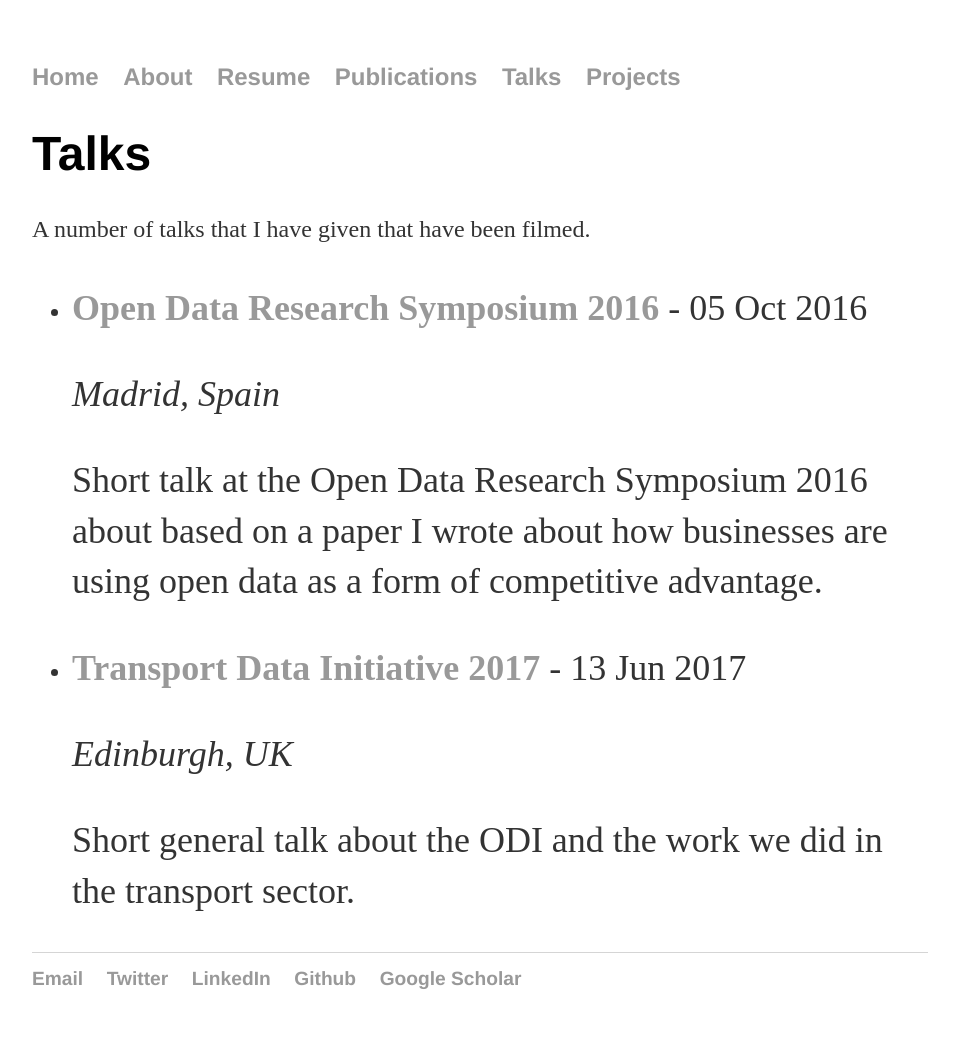
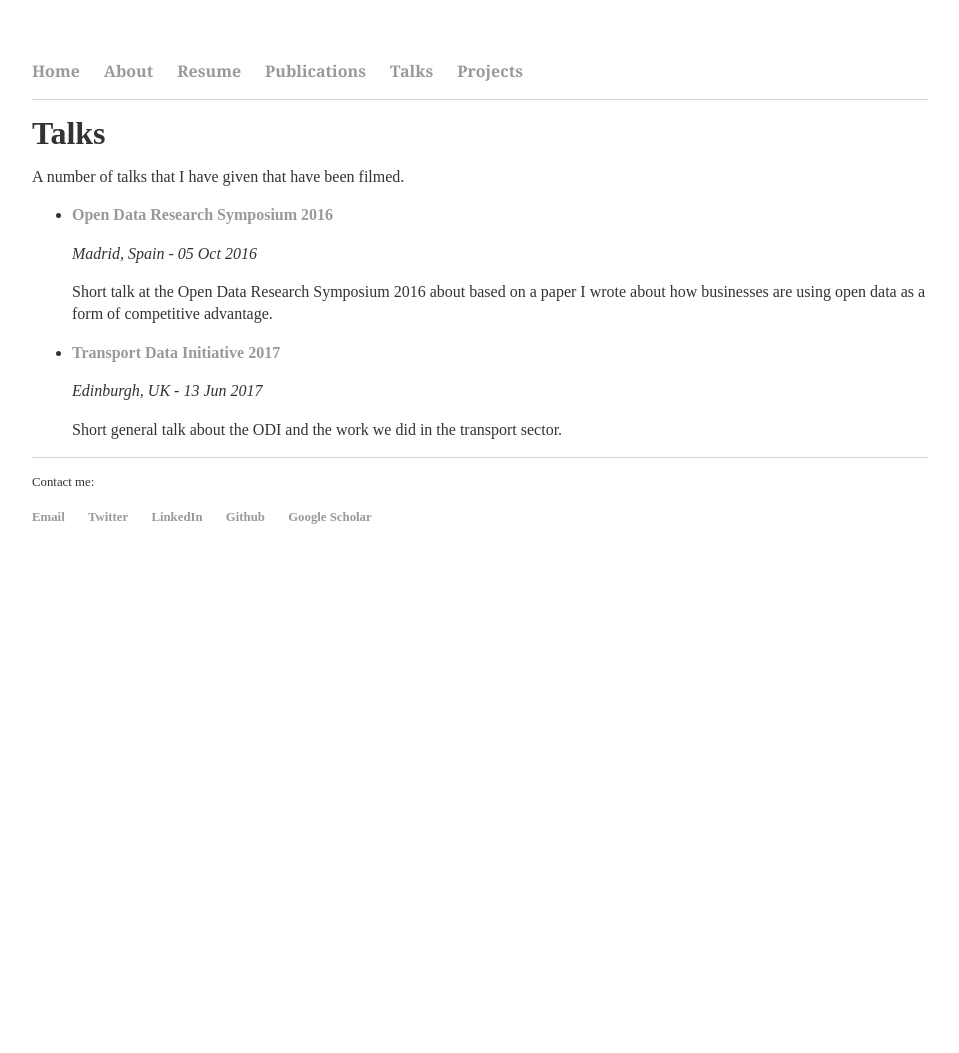
Before and after one commit to JmeF/JmeF.github.io, a Jekyll site: the page built from talks/index.html, in a window 1280 px wide. Shown: the whole page, without its empty margins (160-1119 px from the left). Built offline with Jekyll 4.4.1, drawn with Linux system fonts in a browser that asks for light colours; after the commit the page ends 900 px from its top, so only the background shows below that.

Commit message:
setup sass styling folder

```diff
--- a/_config.yml
+++ b/_config.yml
@@ -1,6 +1,7 @@
 name: Jamie Fawcett
 markdown: kramdown
 
+#Setup collections so that md can be pushed into pages
 collections:
   projects:
     output: true
@@ -14,3 +15,8 @@ collections:
   resume-education:
     output: False
 collections_dir: content
+
+#Setup the sass print style + set location (actually default)
+sass:
+    sass_dir : _sass
+    style: compressed
--- a/_layouts/default.html
+++ b/_layouts/default.html
@@ -3,9 +3,10 @@
         <head>
           <meta charset="utf-8">
           <title>{{ page.title }}</title>
-          <!-- link to main stylesheet -->
-          <link rel="stylesheet" type="text/css" href="/css/main.css">
+          <!-- previous link to main stylesheet  <link rel="stylesheet" type="text/css" href="/css/main.css"> -->
+          <link rel="stylesheet" type="text/css" href="{{ '/assets/css/main.css' | relative_url }}" />
         </head>
+
 
         <body>
            <nav>
@@ -26,6 +27,7 @@
           </div><!-- /.container -->
 
           <footer>
+            <p>Contact me:</p>
               <ul>
           <li><a href="mailto:me@jamiefawcett.org.uk?subject=I found your website and...">Email</a></li>
 				  <li><a href="https://twitter.com/JamieFawcett1">Twitter</a></li>
--- /dev/null
+++ b/_layouts/project.html
@@ -0,0 +1,3 @@
+---
+layout: default
+---
--- /dev/null
+++ b/_sass/typography-color-settings.scss
@@ -0,0 +1,128 @@
+/*
+Setting up the typography and colours (for now)
+- Has no front matter so needs to be imported into main.sass
+*/
+
+@charset "utf-8";
+
+/* Colours
+------------------------------------------------------------------- */
+$text-colour: #333;
+$link-colour: #999;
+
+$line-colour: #d5d5d5;
+
+
+/* Fonts
+------------------------------------------------------------------- */
+$base-font-size: 16px;
+$font-family-sans-serif: "Lato", "Helvetica Neue", Helvetica, Arial, sans-serif;
+$font-family-serif: "Volkhov", Georgia, Times, serif;
+
+$body-font-family: $font-family-sans-serif;
+$body-font-weight: normal;
+$body-font-style: normal;
+
+$header-font-family: $font-family-serif;
+
+/* Font Weight
+------------------------------------------------------------------- */
+$font-weight-normal: normal;
+$font-weight-bold: bold;
+
+/* Font Size Variables
+------------------------------------------------------------------- */
+
+$font-size-p:    	$base-font-size;
+$font-size-h1:      2.441em;
+$font-size-h2:      1.953em;
+$font-size-h3:      1.563em;
+$font-size-h4:      1.25em;
+$font-size-h5:      1.152em;
+$font-size-small:   0.8em;
+
+.font-size-h1   { font-size: $font-size-h1; }
+.font-size-h2   { font-size: $font-size-h2; }
+.font-size-h3   { font-size: $font-size-h3; }
+.font-size-h4   { font-size: $font-size-h4; }
+.font-size-h5   { font-size: $font-size-h5; }
+
+
+/* Layout
+------------------------------------------------------------------- */
+
+body {
+  margin: 60px auto;
+  width: 70%;
+  font: $body-font-family;
+  font-size: $font-size-p;
+  color: $text-colour;
+  line-height: 1.4em;
+}
+
+a {
+    text-decoration: none;
+    color: $link-colour;
+}
+a:hover {
+    text-decoration: underline;
+}
+
+nav{
+  border-bottom: 1px solid $line-colour;
+}
+
+nav{
+  ul{
+    padding: 0px;
+    list-style: none;
+    font-weight: $font-weight-bold;
+  }
+  li{
+    display: inline;
+    margin-right: 20px;
+    font-family:$header-font-family;
+  }
+
+}
+
+footer {
+    border-top: 1px solid $line-colour;
+    font-size: .8em;
+}
+
+footer{
+  ul{
+    padding: 0px;
+    list-style: none;
+    font-weight: $font-weight-bold;
+  }
+  li{
+    display: inline;
+    margin-right: 20px;
+  }
+}
+
+
+
+
+
+/*
+p {
+    line-height: 1.4em;
+    color: ;
+}
+
+li {
+    font-size: 1.5em;
+    line-height: 1.4em;
+    color: #333;
+}
+
+h1 {
+    font-size: ;
+    font-family:$header-font-family;
+}
+
+
+*/
--- /dev/null
+++ b/assets/css/main.scss
@@ -0,0 +1,5 @@
+---
+# Insert front matter so Jekyll reads it
+---
+
+@import "typography-color-settings";
--- a/css/main.css
+++ /dev/null
@@ -1,40 +0,0 @@
-body {
-    margin: 60px auto;
-    width: 70%;
-}
-nav ul, footer ul {
-    font-family:'Helvetica', 'Arial', 'Sans-Serif';
-    padding: 0px;
-    list-style: none;
-    font-weight: bold;
-}
-nav ul li, footer ul li {
-    display: inline;
-    margin-right: 20px;
-}
-a {
-    text-decoration: none;
-    color: #999;
-}
-a:hover {
-    text-decoration: underline;
-}
-h1 {
-    font-size: 3em;
-    font-family:'Helvetica', 'Arial', 'Sans-Serif';
-}
-p {
-    font-size: 1.5em;
-    line-height: 1.4em;
-    color: #333;
-}
-li {
-    font-size: 1.5em;
-    line-height: 1.4em;
-    color: #333;
-}
-
-footer {
-    border-top: 1px solid #d5d5d5;
-    font-size: .8em;
-}
--- a/talks/index.html
+++ b/talks/index.html
@@ -7,9 +7,9 @@ title: Talks
 
 <ul class="talks">
 	{% for talk in site.talks %}
-		<li>
-			<p><strong><a href={{ talk.link }} target="_blank">{{ talk.title }}</a></strong> - {{ talk.date | date_to_string }}</p>
-			<p><em>{{ talk.location }}</em></p>
+		<li class="talk">
+			<p><strong><a href={{ talk.link }} target="_blank">{{ talk.title }}</a></strong></p>
+			<p><i>{{ talk.location }} - {{ talk.date | date_to_string }}</i></p>
 			<p>{{ talk.content }}</p>
 		</li>
 	{% endfor %}
```
